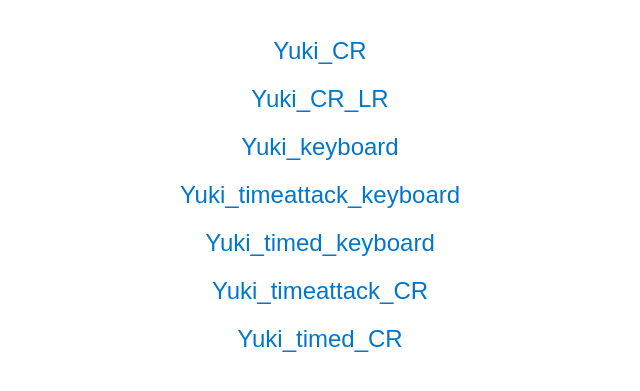
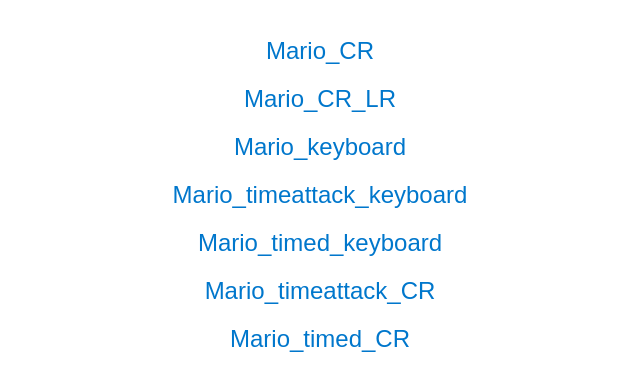
Before and after one commit to 15Ayu/Mario, a plain HTML site: page index.html in a window 1280 px wide. Shown: the part 119-510 px from the top of the page, without its empty margins (320-960 px from the left). Drawn offline with Linux system fonts and the light colour scheme.

```diff
--- a/index.html
+++ b/index.html
@@ -16,13 +16,13 @@
 <body>
     <h1>Mario Game Versions</h1>
     <ul>
-        <li><a href="mario_CR/">Yuki_CR</a></li>
-        <li><a href="mario_CR_LR/">Yuki_CR_LR</a></li>
-        <li><a href="mario_keyboard/">Yuki_keyboard</a></li>
-        <li><a href="mario_timeattack_keyboard/">Yuki_timeattack_keyboard</a></li>
-        <li><a href="mario_timed_keyboard/">Yuki_timed_keyboard</a></li>
-        <li><a href="mario_timeattack_CR/">Yuki_timeattack_CR</a></li>
-        <li><a href="mario_timed_CR/">Yuki_timed_CR</a></li>
+        <li><a href="mario_CR/">Mario_CR</a></li>
+        <li><a href="mario_CR_LR/">Mario_CR_LR</a></li>
+        <li><a href="mario_keyboard/">Mario_keyboard</a></li>
+        <li><a href="mario_timeattack_keyboard/">Mario_timeattack_keyboard</a></li>
+        <li><a href="mario_timed_keyboard/">Mario_timed_keyboard</a></li>
+        <li><a href="mario_timeattack_CR/">Mario_timeattack_CR</a></li>
+        <li><a href="mario_timed_CR/">Mario_timed_CR</a></li>
     </ul>
 </body>
 </html>
```
